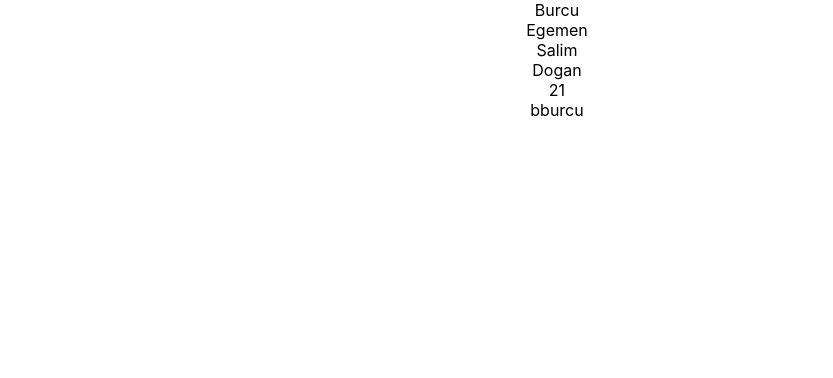
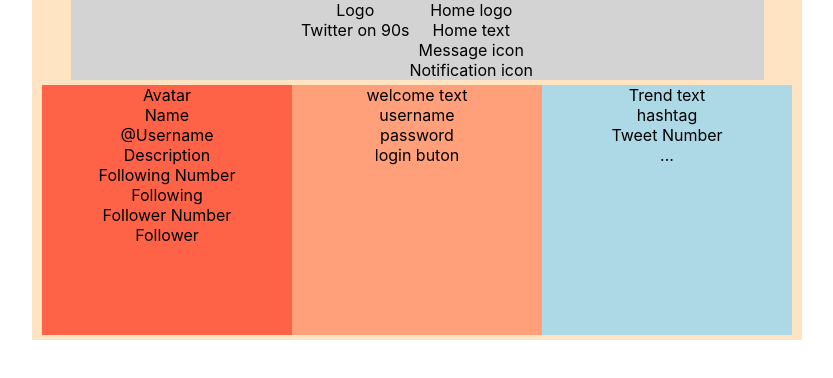
Before and after one commit to EgemenSucuoglu/Twitter-on-90-s, a React (Create React App) app: page / in a window 1280 px wide. Shown: the top 378 px of the page, without its empty margins (83-916 px from the left). Built offline with nearby package versions, Linux system fonts and the light colour scheme.

Commit message:
ilk gun gorevler tamamlandi

```diff
--- a/src/App.css
+++ b/src/App.css
@@ -1,38 +1,56 @@
-.App {
-  text-align: center;
+body {
+  max-width: 1000px;
+  height: 100%;
+  display: flex;
+  justify-content: center;
 }
 
-.App-logo {
-  height: 40vmin;
-  pointer-events: none;
+.App {
+  display: flex;
+  text-align: center;
+  justify-content: center;
+  flex-direction: column;
+  background-color: bisque;
 }
 
-@media (prefers-reduced-motion: no-preference) {
-  .App-logo {
-    animation: App-logo-spin infinite 20s linear;
-  }
+.header-main {
+  display: flex;
+  justify-content: center;
+  align-self: center;
+  border: 2px;
+  width: 90%;
+  background-color: lightgray;
 }
 
-.App-header {
-  background-color: #282c34;
-  min-height: 100vh;
-  display: flex;
-  flex-direction: column;
-  align-items: center;
-  justify-content: center;
-  font-size: calc(10px + 2vmin);
-  color: white;
+.profile-main {
+  min-width: 250px;
+  min-height: 250px;
+
+  border: 2px;
+  background-color: tomato;
 }
 
-.App-link {
-  color: #61dafb;
+.trend-main {
+  min-width: 250px;
+  min-height: 250px;
+
+  border: 2px;
+  background-color: lightblue;
 }
 
-@keyframes App-logo-spin {
-  from {
-    transform: rotate(0deg);
-  }
-  to {
-    transform: rotate(360deg);
-  }
+.welcome-main {
+  min-width: 250px;
+  min-height: 250px;
+
+  border: 2px;
+  background-color: lightsalmon;
 }
+
+.body-main {
+  min-width: 250px;
+  min-height: 250px;
+
+  display: flex;
+  justify-content: space-between;
+  margin: 5px 10px;
+}
--- a/src/App.js
+++ b/src/App.js
@@ -1,14 +1,18 @@
 import "./App.css";
+import Header from "./components/Header";
+import Profile from "./components/Profile";
+import Welcome from "./components/Welcome";
+import Trends from "./components/Trends";
 
 function App() {
   return (
     <div className="App">
-      <div>Burcu</div>
-      <div>Egemen</div>
-      <div>Salim</div>
-      <div>Dogan</div>
-      <div>21</div>
-      <div>bburcu</div>
+      <Header />
+      <div className="body-main">
+        <Profile />
+        <Welcome />
+        <Trends />
+      </div>
     </div>
   );
 }
--- /dev/null
+++ b/src/components/Header.js
@@ -0,0 +1,18 @@
+export default function Header() {
+  return (
+    <div className="header-main">
+      <div className="header-left">
+        <div>Logo</div>
+        <div>Twitter on 90s</div>
+      </div>
+      <div className="header-right">
+        <div className="header-right-home">
+          <div>Home logo</div>
+          <div>Home text</div>
+        </div>
+        <div>Message icon</div>
+        <div>Notification icon</div>
+      </div>
+    </div>
+  );
+}
--- /dev/null
+++ b/src/components/Profile.js
@@ -0,0 +1,21 @@
+export default function Profile() {
+  return (
+    <div className="profile-main">
+      <div>Avatar</div>
+      <div>Name</div>
+      <div>@Username</div>
+      <div>Description</div>
+      <div className="profile-follow">
+        <div className="profile-following">
+          <div>Following Number</div>
+          <div>Following</div>
+        </div>
+
+        <div className="profile-follower">
+          <div>Follower Number</div>
+          <div>Follower</div>
+        </div>
+      </div>
+    </div>
+  );
+}
--- /dev/null
+++ b/src/components/Trends.js
@@ -0,0 +1,17 @@
+export default function Trends() {
+  return (
+    <div className="trend-main">
+      <div>Trend text</div>
+
+      <div className="trend-topics">
+        <div className="trend-item">
+          <div className="trend-left">
+            <div>hashtag</div>
+            <div>Tweet Number</div>
+          </div>
+          <div className="trend-right">...</div>
+        </div>
+      </div>
+    </div>
+  );
+}
--- /dev/null
+++ b/src/components/Welcome.js
@@ -0,0 +1,12 @@
+export default function Welcome() {
+  return (
+    <div className="welcome-main">
+      <div className="welcome-text">welcome text</div>
+      <div className="welcome-login">
+        <div>username</div>
+        <div>password</div>
+        <div>login buton</div>
+      </div>
+    </div>
+  );
+}
```
